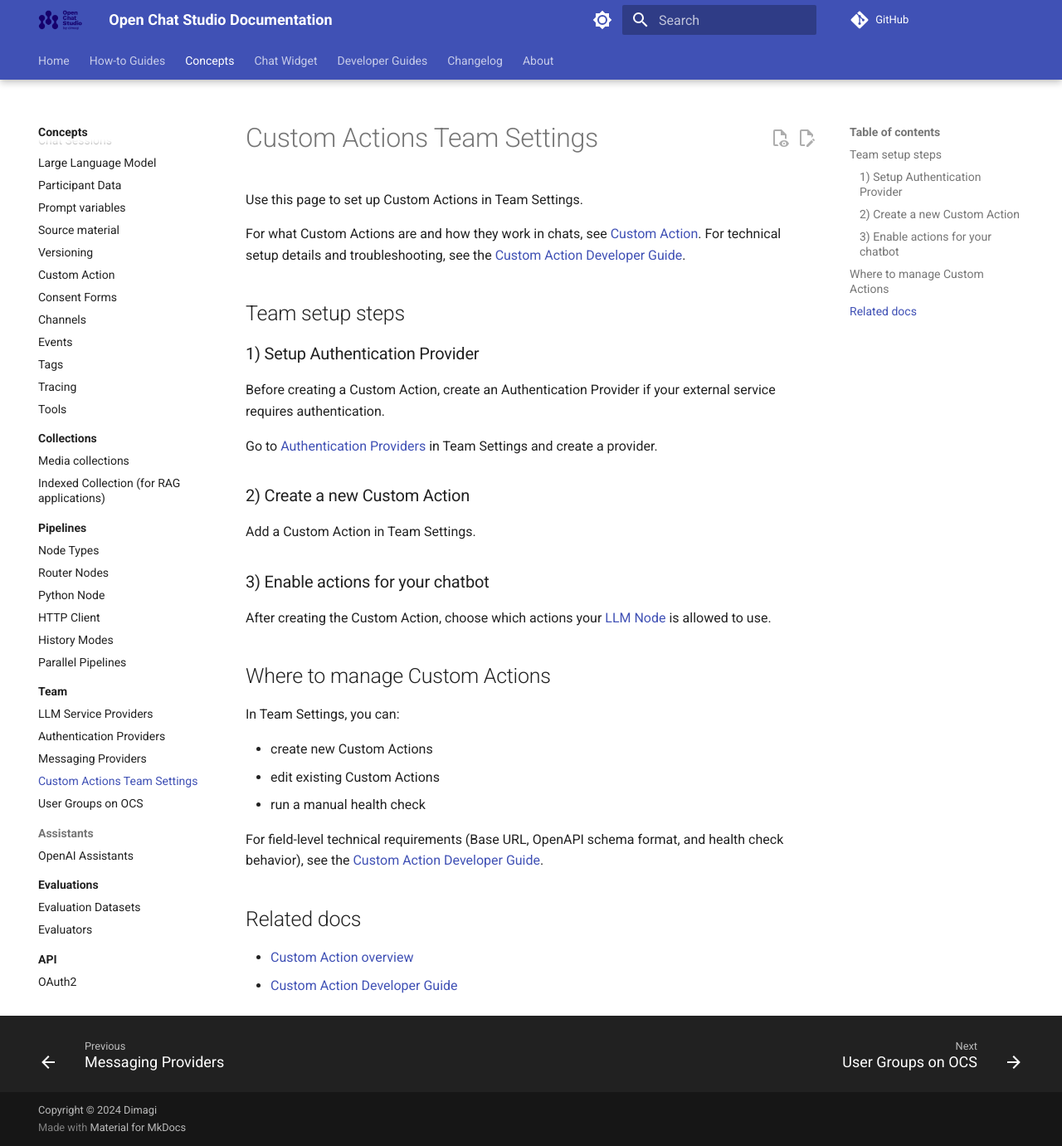
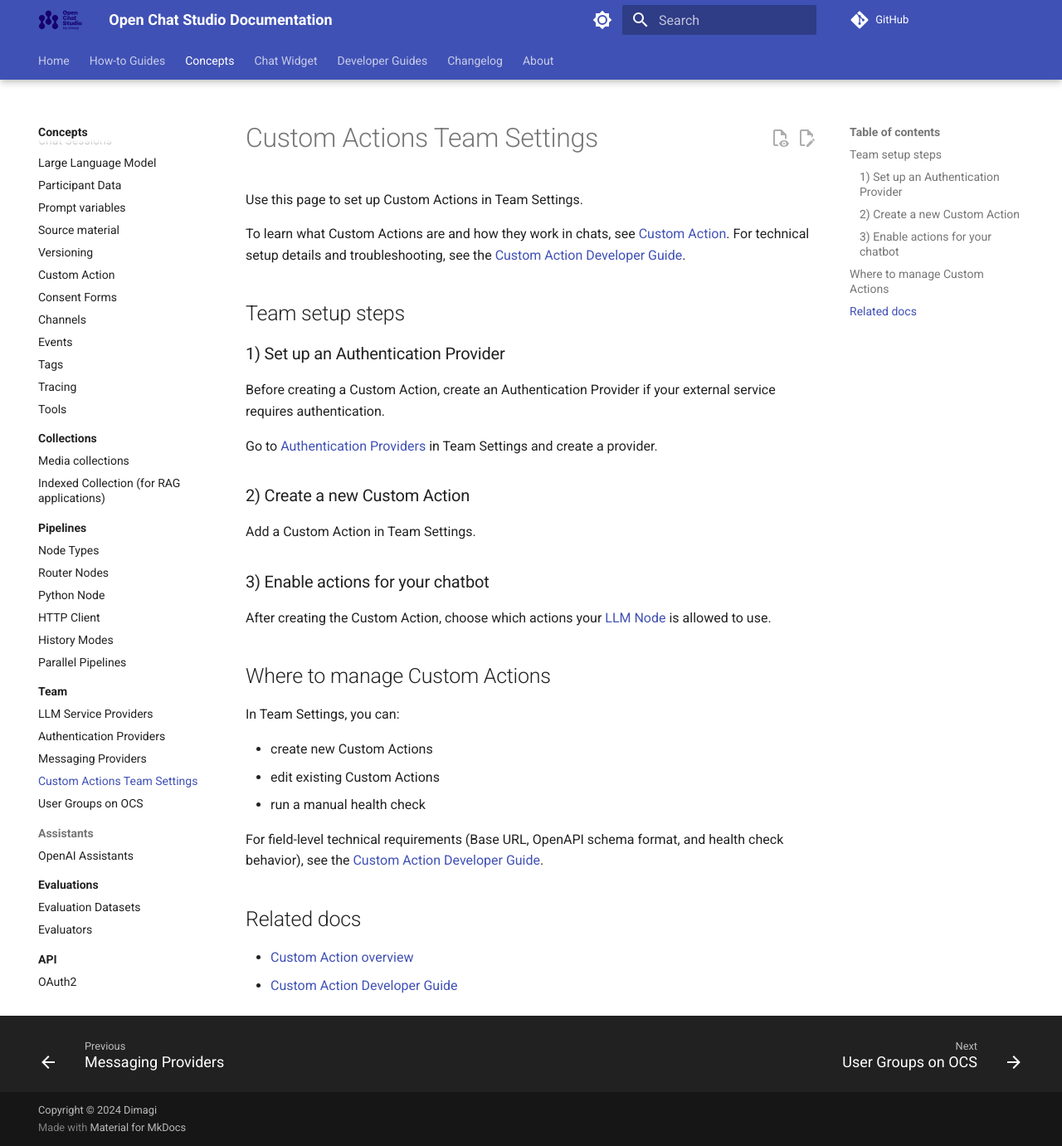
Before and after one commit to dimagi/open-chat-studio-docs, an MkDocs documentation site: the page built from docs/concepts/team/custom_actions.md, in a window 1280 px wide and 1381 px high. Shown: the whole window at 83% size. Built offline with MkDocs 1.6.1 and Material for MkDocs 9.7.7, drawn with Linux system fonts in a browser that asks for light colours; a script that is not in the unit is left out; comment, search, counter and statistics services are not loaded.

Commit message:
Grammar fixes

```diff
--- a/docs/concepts/team/custom_actions.md
+++ b/docs/concepts/team/custom_actions.md
@@ -2,13 +2,13 @@
 
 Use this page to set up Custom Actions in Team Settings.
 
-For what Custom Actions are and how they work in chats, see [Custom Action](../llm_custom_action.md).
+To learn what Custom Actions are and how they work in chats, see [Custom Action](../llm_custom_action.md).
 For technical setup details and troubleshooting, see the [Custom Action Developer Guide](../../dev_guides/tech_custom_action.md).
 
 
 ## Team setup steps
 
-### 1) Setup Authentication Provider
+### 1) Set up an Authentication Provider
 
 Before creating a Custom Action, create an Authentication Provider if your external service requires authentication.
 
```
Also changed, not shown: docs/concepts/index.md (+1 -1 lines), docs/concepts/pipelines/http_client.md (+1 -1 lines), docs/how-to/remote_api.md (+2 -2 lines).
